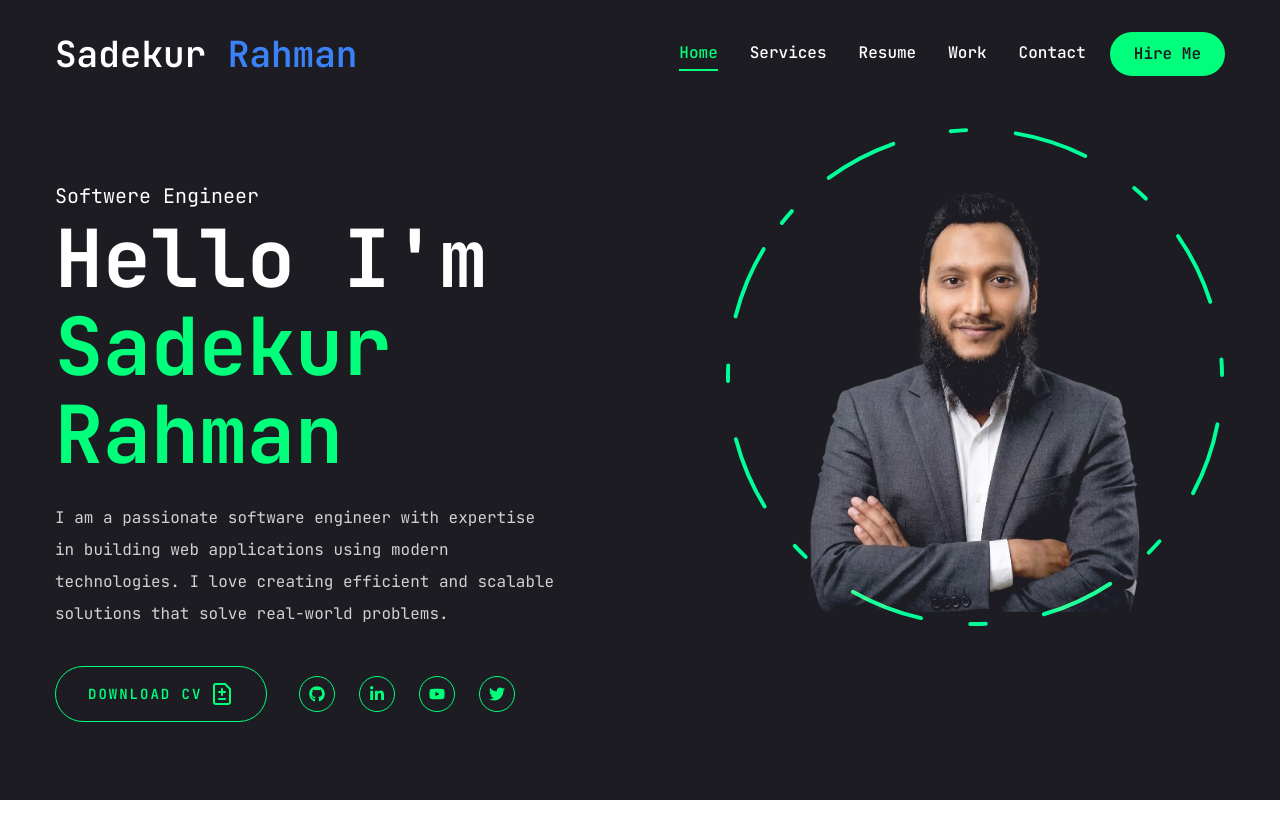
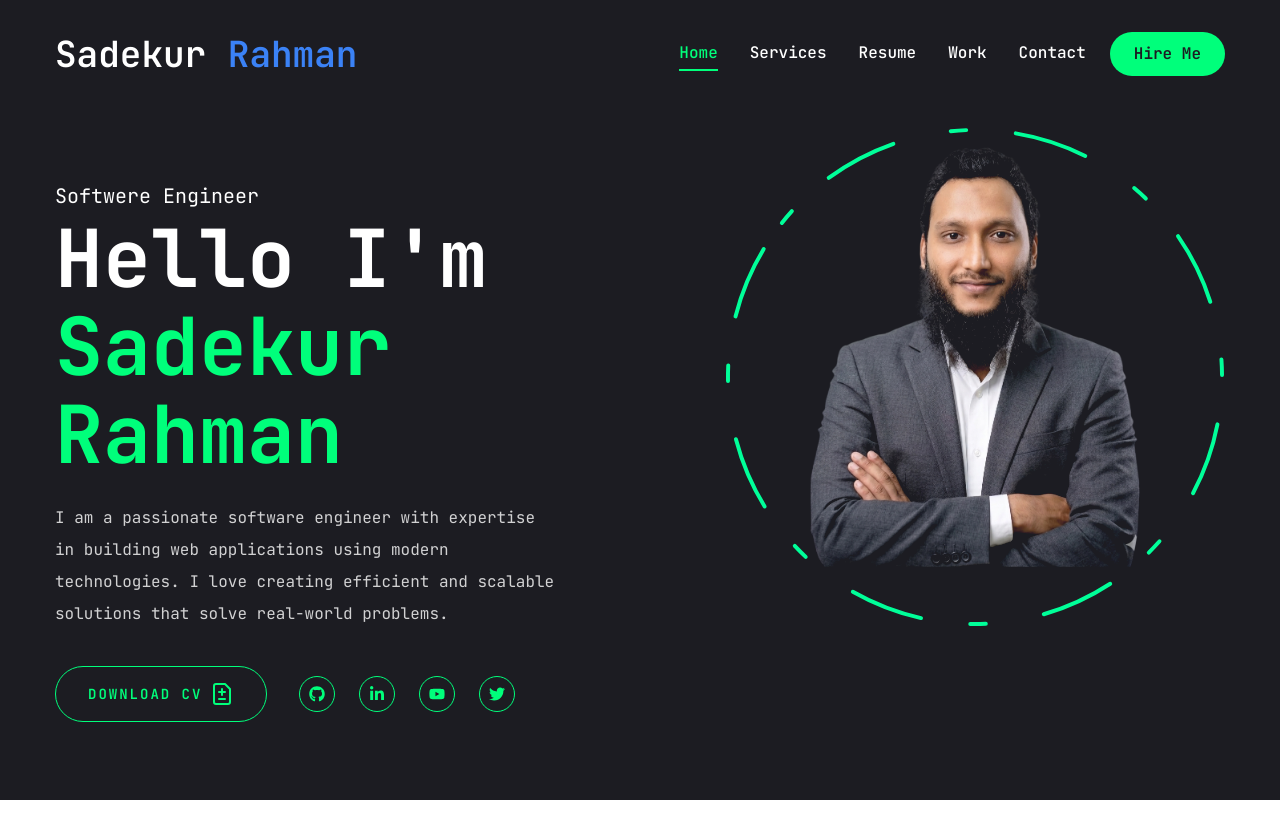
Before and after one commit to sadekur/pfs-2, a Next.js app: page / in a window 1280 px wide. Shown: the top 838 px of the page. Built offline with nearby package versions, Linux system fonts and the light colour scheme; no server answers.

Commit message:
Adjust transition delay for improved animation timing in Photo component

```diff
--- a/components/Photo.jsx
+++ b/components/Photo.jsx
@@ -41,11 +41,11 @@ const Photo = () => {
           initial={{ opacity: 0 }}
           animate={{
             opacity: 1,
-            transition: { delay: 2.4, duration: 0.4, ease: 'easeOut' }
+            transition: { delay: 2.0, duration: 0.4, ease: 'easeOut' }
           }}
           className='absolute inset-0 flex justify-center items-center'
         >
-          <div className='w-[280px] h-[280px] xl:w-[470px] xl:h-[470px] relative mix-blend-lighten'>
+          <div className='w-[280px] h-[280px] mt-[-90px] xl:w-[470px] xl:h-[470px] relative mix-blend-lighten'>
             <Image
               src="/assets/photo.png"
               priority
```
